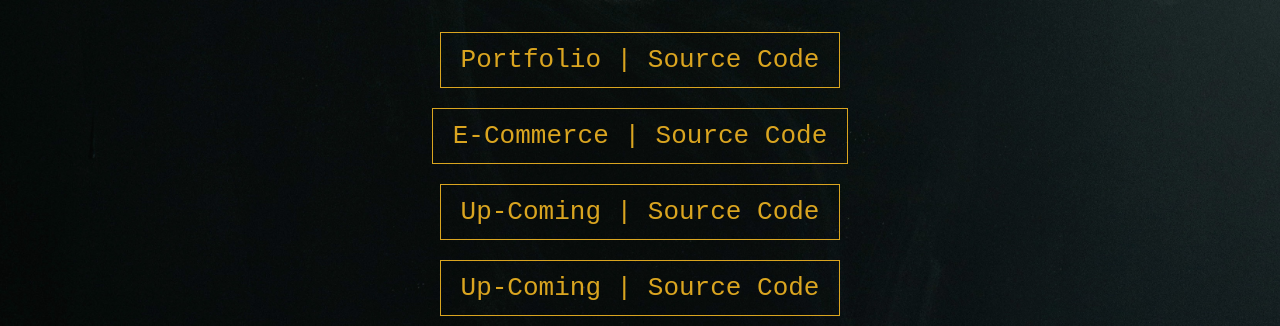
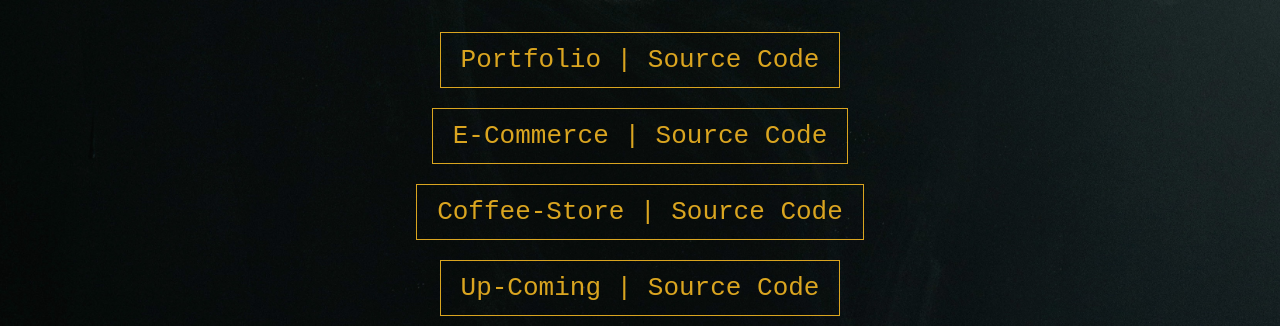
Before and after one commit to TU7SHAR/directing, a plain HTML site: page index.html in a window 1280 px wide. Shown: the part 588-914 px from the top of the page. Drawn offline with Linux system fonts and the light colour scheme.

Commit message:
Update index.html

```diff
--- a/index.html
+++ b/index.html
@@ -17,7 +17,7 @@
         <ul>
         <li><a href="https://tu7shar.github.io/project/">Portfolio</a><a href="https://github.com/TU7SHAR/project.git">&nbsp;|&nbsp;Source Code</a></li><br>
         <li><a href="https://tu7shar.github.io/WEBTSTING/">E-Commerce</a><a href="https://github.com/TU7SHAR/WEBTSTING.git">&nbsp;|&nbsp;Source Code</a></li><br>
-        <li><a href="https://tu7shar.github.io/crash_upcoming/">Up-Coming</a><a href="https://github.com/TU7SHAR/crash_upcoming.git">&nbsp;|&nbsp;Source Code</a></li><br>
+        <li><a href="https://tu7shar.github.io/coffee_store/">Coffee-Store</a><a href="https://github.com/TU7SHAR/coffee_store.git">&nbsp;|&nbsp;Source Code</a></li><br>
         <li><a href="https://tu7shar.github.io/crash_upcoming/">Up-Coming</a><a href="https://github.com/TU7SHAR/crash_upcoming.git">&nbsp;|&nbsp;Source Code</a></li><br>
         </ul>
      </section>
```
